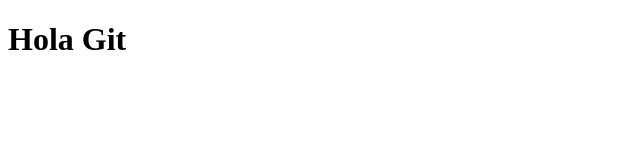
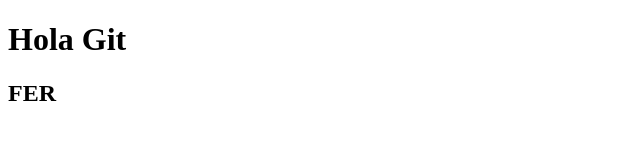
Before and after one commit to Mar-Falcon/Taller-Git, a plain HTML site: page index.html in a window 1280 px wide. Shown: the full height of the page, 0-640 px from the left. Drawn offline with Linux system fonts and the light colour scheme.

Commit message:
Agregue mi nombre

```diff
--- a/index.html
+++ b/index.html
@@ -7,5 +7,6 @@
 </head>
 <body>
     <h1>Hola Git</h1>
+    <h2>FER</h2>
     </body>
 </html>
```
